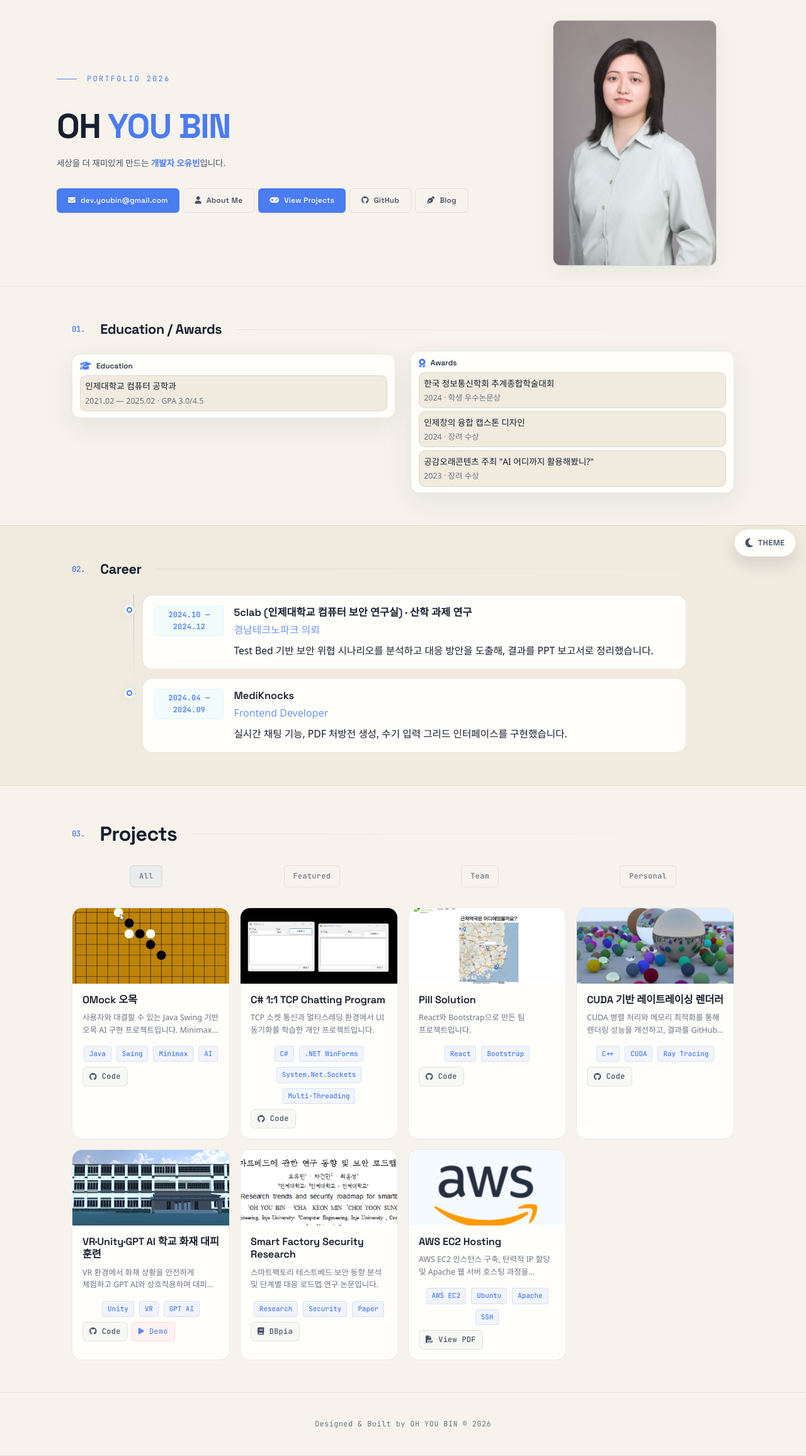
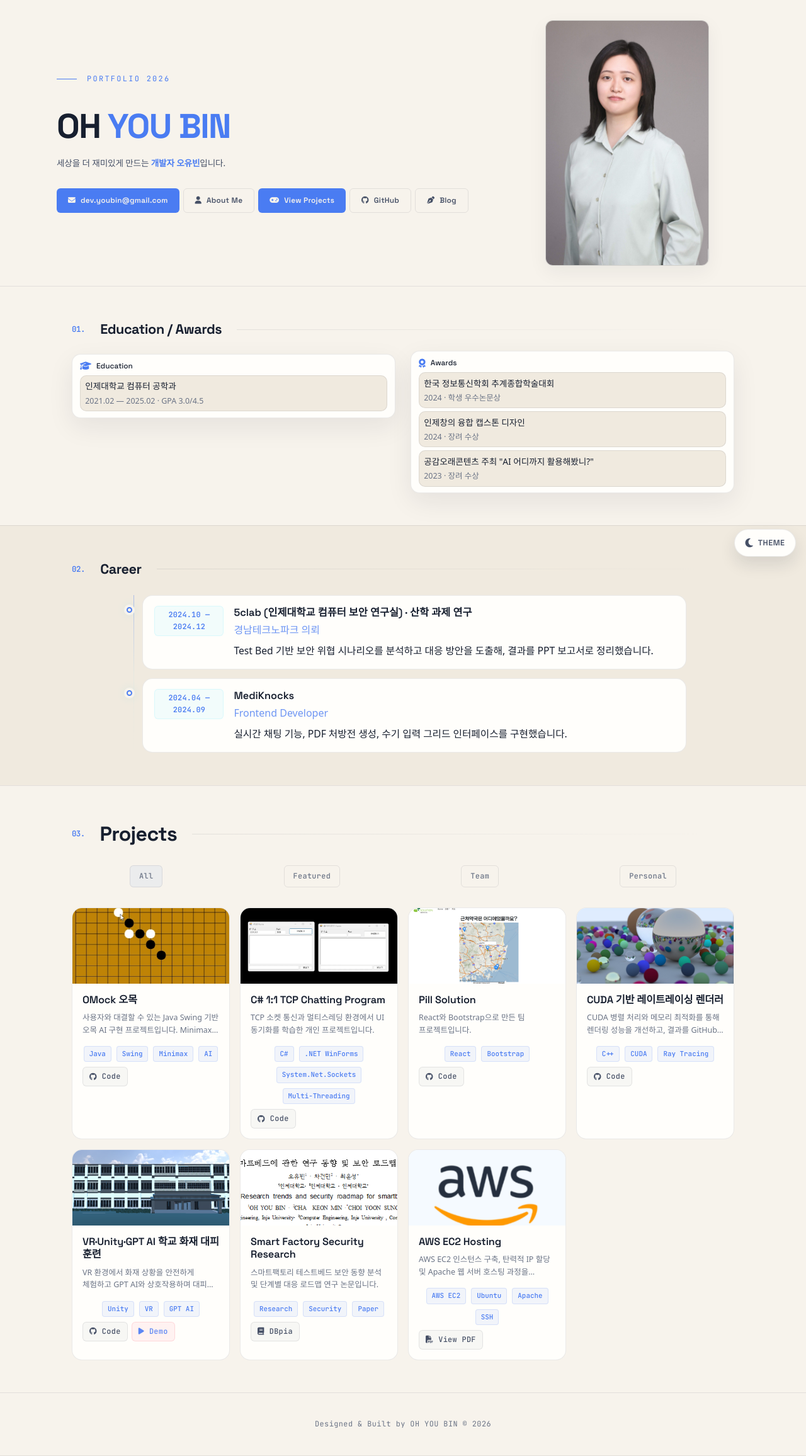
Before and after one commit to eye2ffect/eye2ffect.github.io, a Jekyll site: the page built from index.html, in a window 1280 px wide. Shown: the whole page at 63% size. Built offline with Jekyll 4.4.1, drawn with Linux system fonts in a browser that asks for light colours; some web fonts are replaced.

Commit message:
Improve hero profile clarity

```diff
--- a/assets/css/main.css
+++ b/assets/css/main.css
@@ -370,7 +370,7 @@ html {
 
 .hero-left { max-width: 720px; }
 
-.hero-right { display: flex; justify-content: flex-start; margin-left: -3.25rem; }
+.hero-right { display: flex; justify-content: flex-start; margin-left: -4rem; }
 
 .hero-profile-wrap {
   border-radius: 12px;
@@ -395,7 +395,7 @@ html {
   border-radius: 8px;
   object-fit: cover; /* crop to fill container */
   object-position: center var(--profile-object-position); /* crop to show face-to-waist */
-  transform: scale(1.06);
+  transform: scale(1);
   transform-origin: center 18%;
   filter: var(--profile-filter);
   background: transparent;
@@ -407,7 +407,7 @@ html {
   .hero-profile-wrap { max-width: 200px; aspect-ratio: 2 / 3; height: auto; }
   .hero-profile {
     object-position: center 12%;
-    transform: scale(1.04);
+    transform: scale(1);
   }
 }
 
```
